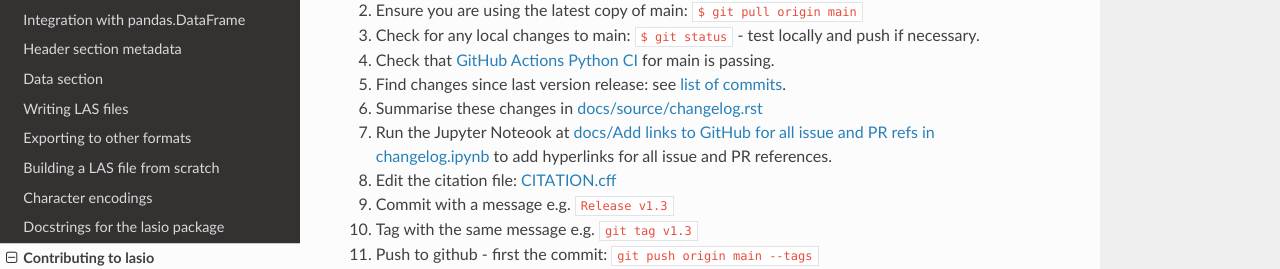
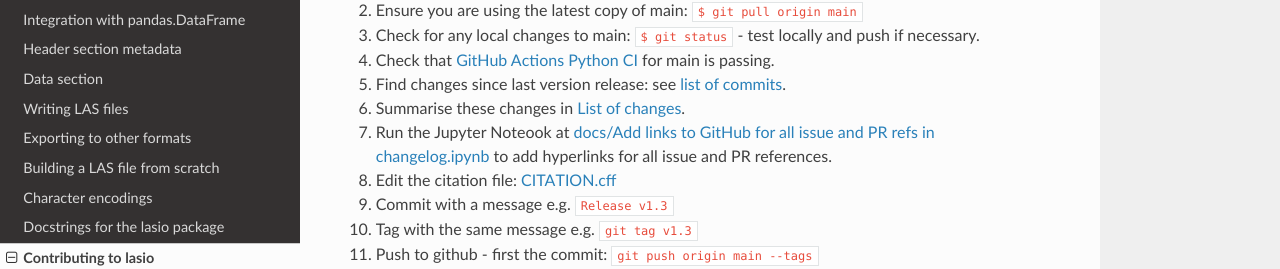
Before and after one commit to kinverarity1/lasio, a Sphinx documentation site: the page built from docs/source/contributing.rst, in a window 1280 px wide and 900 px high, scrolled down 4882 px. Shown: the part 159-428 px from the top of the window. Built offline with Sphinx 7.4.7 and the Read the Docs theme 2.0.0, drawn with Linux system fonts in a browser that asks for light colours; formulas are drawn with MathJax 3.

Commit message:
Fix broken links and update permanent redirects

```diff
--- a/docs/source/changelog.rst
+++ b/docs/source/changelog.rst
@@ -1,3 +1,5 @@
+.. _ChangeLog:
+
 List of changes
 ===============================
 
--- a/docs/source/contributing.rst
+++ b/docs/source/contributing.rst
@@ -240,7 +240,7 @@
 3. Check for any local changes to main: ``$ git status`` - test locally and push if necessary.
 4. Check that `GitHub Actions Python CI <https://github.com/kinverarity1/lasio/actions/workflows/ci-tests.yml>`__ for main is passing.
 5. Find changes since last version release: see `list of commits <https://github.com/kinverarity1/lasio/commits/main>`__.
-6. Summarise these changes in `docs/source/changelog.rst <docs/source/changelog.rst>`__
+6. Summarise these changes in :ref:`ChangeLog`.
 7. Run the Jupyter Noteook at `docs/Add links to GitHub for all issue and PR refs in changelog.ipynb <docs/Add%20links%20to%20GitHub%20for%20all%20issue%20and%20PR%20refs%20in%20changelog.ipynb>`__ to add hyperlinks for all issue and PR references.
 8. Edit the citation file: `CITATION.cff <https://github.com/kinverarity1/lasio/blob/main/CITATION.cff>`__
 9. Commit with a message e.g. ``Release v1.3``
@@ -343,4 +343,4 @@
 ~~~~~~~~~~~~~~~~~~~~~~~~~~~~~~~~~~~~~~~~~~~~
 
 This Code of Conduct is adapted from the `Contributor Covenant version 1.4
-<http://contributor-covenant.org/version/1/4>`__.
+<https://www.contributor-covenant.org/version/1/4/>`__.
--- a/docs/source/index.rst
+++ b/docs/source/index.rst
@@ -33,7 +33,7 @@
 lasio stopped supporting Python 2.7 in August 2020. The final version of lasio
 with Python 2.7 support is version 0.26.
 
-.. _Canadian Well Logging Society: http://www.cwls.org/las
+.. _Canadian Well Logging Society: https://www.cwls.org/products/#products-las
 .. _welly: https://github.com/agile-geoscience/welly
 .. _lasr: https://github.com/donald-keighley/lasr
 .. _laspy: https://github.com/laspy/laspy
--- a/docs/source/pandas.rst
+++ b/docs/source/pandas.rst
@@ -222,5 +222,5 @@
 
 All good, the new curve is in there.
 
-See the `pandas documentation <http://pandas.pydata.org/pandas-docs/stable/dsintro.html#dataframe>`__
+See the `pandas documentation <https://pandas.pydata.org/pandas-docs/stable/user_guide/dsintro.html>`__
 for more information!
```
